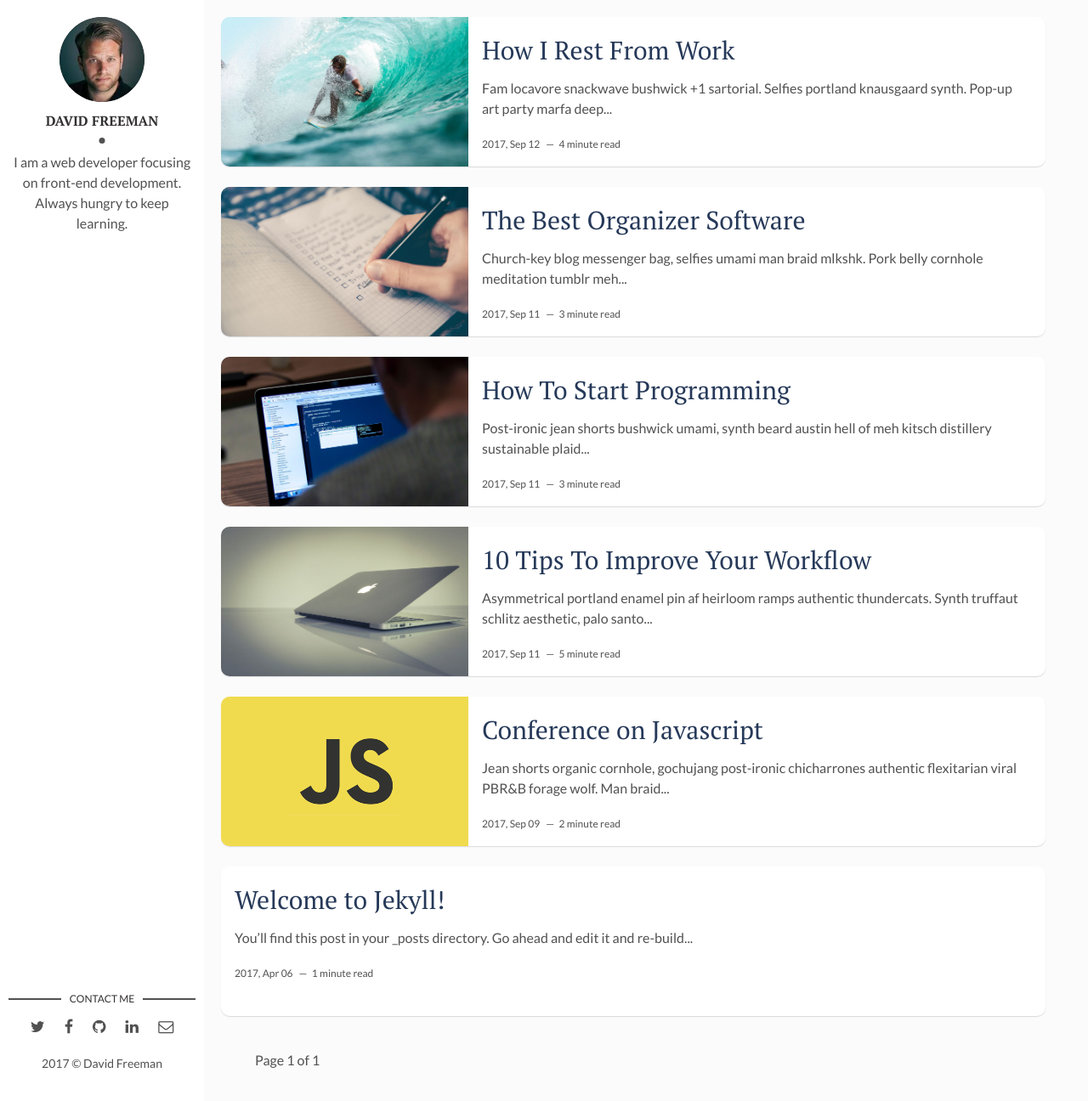
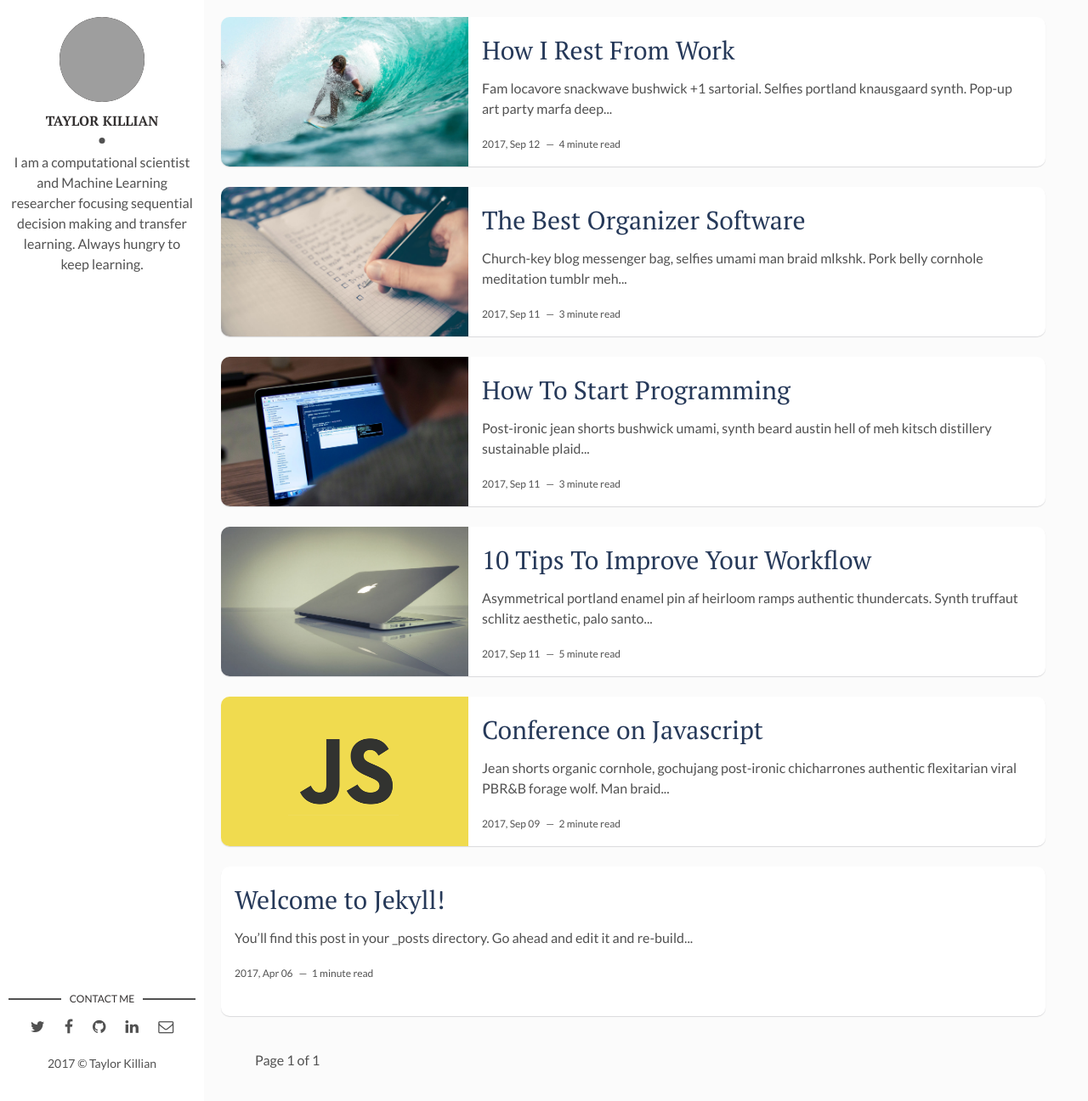
Before and after one commit to twkillian/twkillian.github.io, a Jekyll site: the page built from index.html, in a window 1280 px wide and 1296 px high. Shown: the whole window at 85% size. Built offline with Jekyll 4.4.1, drawn with Linux system fonts in a browser that asks for light colours; the list of posts is cut into pages by our own code; grey boxes are pictures that could not be loaded.

Commit message:
Update _config.yml

```diff
--- a/_config.yml
+++ b/_config.yml
@@ -1,22 +1,19 @@
-title: Hello, world! I'm David Freeman
+title: Hello, world! I'm Taylor Killian
 description: > # this means to ignore newlines until "baseurl:"
-  Write an awesome description for your new site here. You can edit this
-  line in _config.yml. It will appear in your document head meta (for
-  Google search results) and in your feed.xml site description.
+  Personal research webiste for Taylor W. Killian
 permalink: ':title/'
-baseurl: "/flexible-jekyll" # the subpath of your site, e.g. /blog
-url: "" # the base hostname & protocol for your site, e.g. http://example.com
-site-twitter: #if your site has a twitter account, enter it here
+baseurl: "/blog" # the subpath of your site, e.g. /blog
+url: "https://twkillian.github.io" # the base hostname & protocol for your site, e.g. http://example.com
+site-twitter: "https://twitter.com/tw_killian" #if your site has a twitter account, enter it here
 
 # Author Settings
-author: David Freeman # add your name
-author-img: david-freeman.jpg # add your photo
-about-author: I am a web developer focusing on front-end development. Always hungry to keep learning. # add description
-twitter: # add your Twitter handle
-facebook: # add your Facebook handle
-github: artemsheludko # add your Github handle
+author: Taylor Killian # add your name
+author-img: TKillian_Headshot.jpg # add your photo
+about-author: I am a computational scientist and Machine Learning researcher focusing sequential decision making and transfer learning. Always hungry to keep learning. # add description
+twitter: tw_killian # add your Twitter handle
+github: twkillian # add your Github handle
 linkedin: # add your Linkedin handle
-email: # add your Email address
+email: taylorkillian@g.harvard.edu # add your Email address
 
 # Disqus
 discus-identifier: mr-brown # add your discus identifier
```
